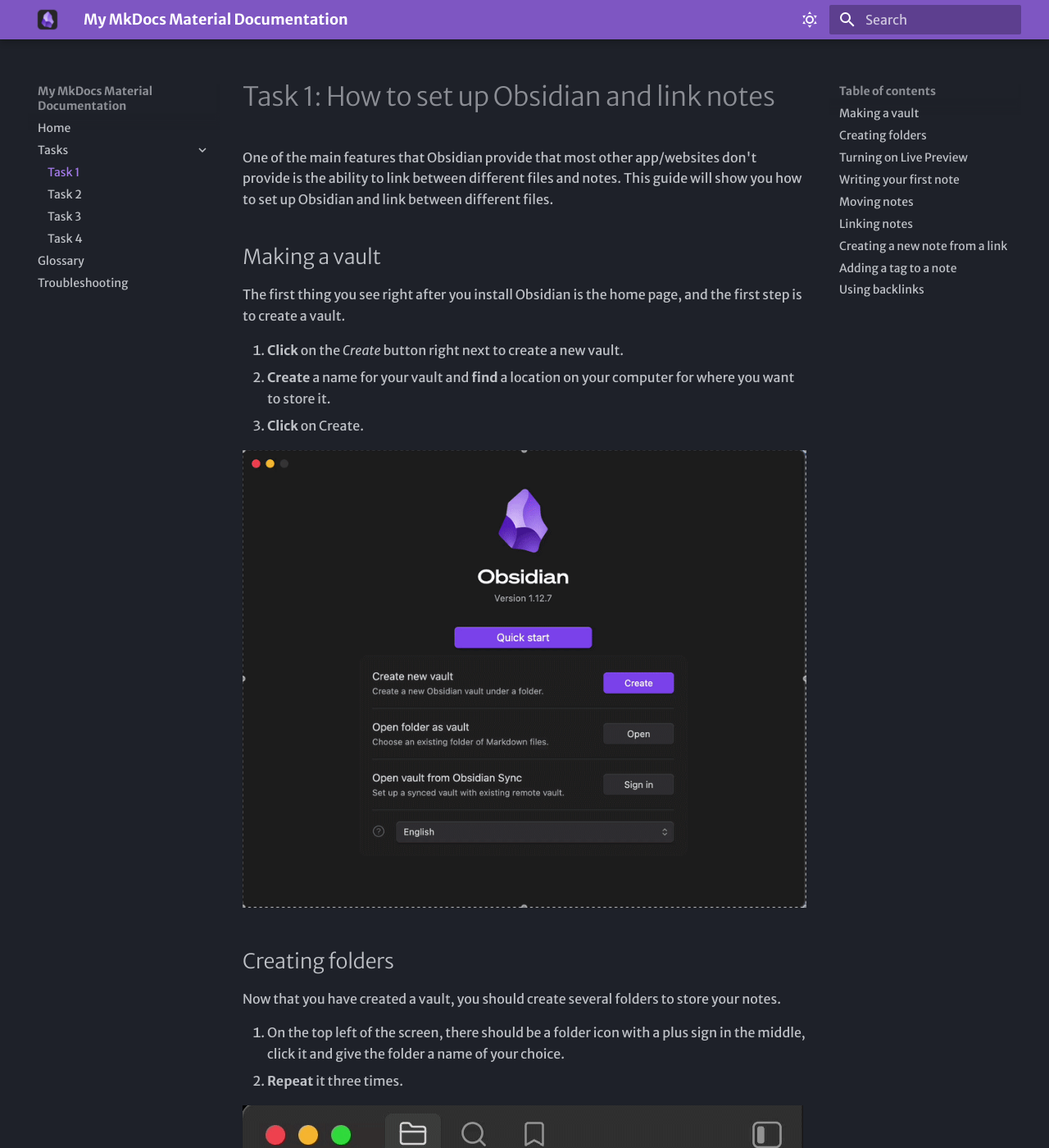
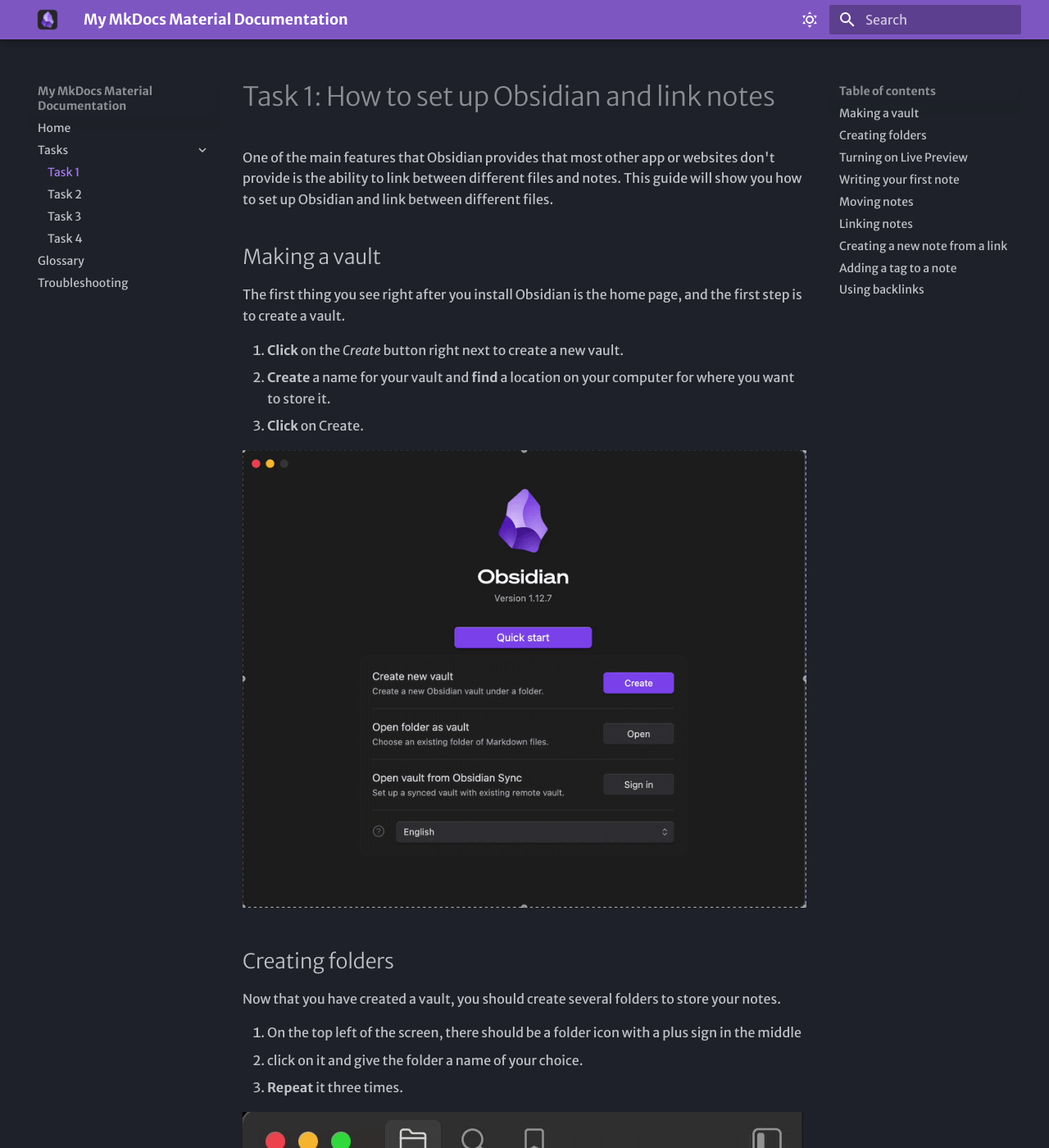
Before and after one commit to AllenLu12/COMP_2216_Obsidian_tutorial, an MkDocs documentation site: the page built from docs/tasks/task1.md, in a window 1280 px wide and 1400 px high. Shown: the whole window at 82% size. Built offline with MkDocs 1.6.1 and Material for MkDocs 9.7.7, drawn with Linux system fonts in a browser that asks for light colours; some web fonts are replaced; some of the changed text lies outside the part shown.

Commit message:
Finish task 4

```diff
--- a/docs/tasks/task1.md
+++ b/docs/tasks/task1.md
@@ -1,6 +1,6 @@
 # Task 1: How to set up Obsidian and link notes
 
-One of the main features that Obsidian provide that most other app/websites don't provide is the ability to link between different files and notes. This guide will show you how to set up Obsidian and link between different files.
+One of the main features that Obsidian provides that most other app or websites don't provide is the ability to link between different files and notes. This guide will show you how to set up Obsidian and link between different files.
 
 ## Making a vault
 
@@ -16,11 +16,11 @@
 
 Now that you have created a vault, you should create several folders to store your notes.
 
-1. On the top left of the screen, there should be a folder icon with a plus sign in the middle, click it and give the folder a name of your choice.
-2. **Repeat** it three times.
+1. On the top left of the screen, there should be a folder icon with a plus sign in the middle
+2. click on it and give the folder a name of your choice.
+3. **Repeat** it three times.
 
 ![alt text](../assets/step2.gif)
-
 
 ## Turning on Live Preview
 
@@ -80,7 +80,8 @@
 
 Imagine you have been using Obsidian for quite a while now, and have forgotten which notes links to what. With backlinks you can rediscover connections you might have forgotten about.
 
-1. Open any note and look at the top right, click on the 3 dot icon and click on the option called **Backlinks in document**.
+1. Open any note and look at the top right, click on the 3 dot icon.
+2. Select **Backlinks in document** from the menu.
 
 ![alt text](../assets/step9.gif)
 
```
Also changed, not shown: other parts of docs/tasks/task1.md (+2 -2 lines), docs/tasks/task4.md (+56 -5 lines), docs/assets/step15.gif (added), docs/assets/step16.gif (added), docs/assets/step17.gif (added), docs/assets/step18.gif (added).
